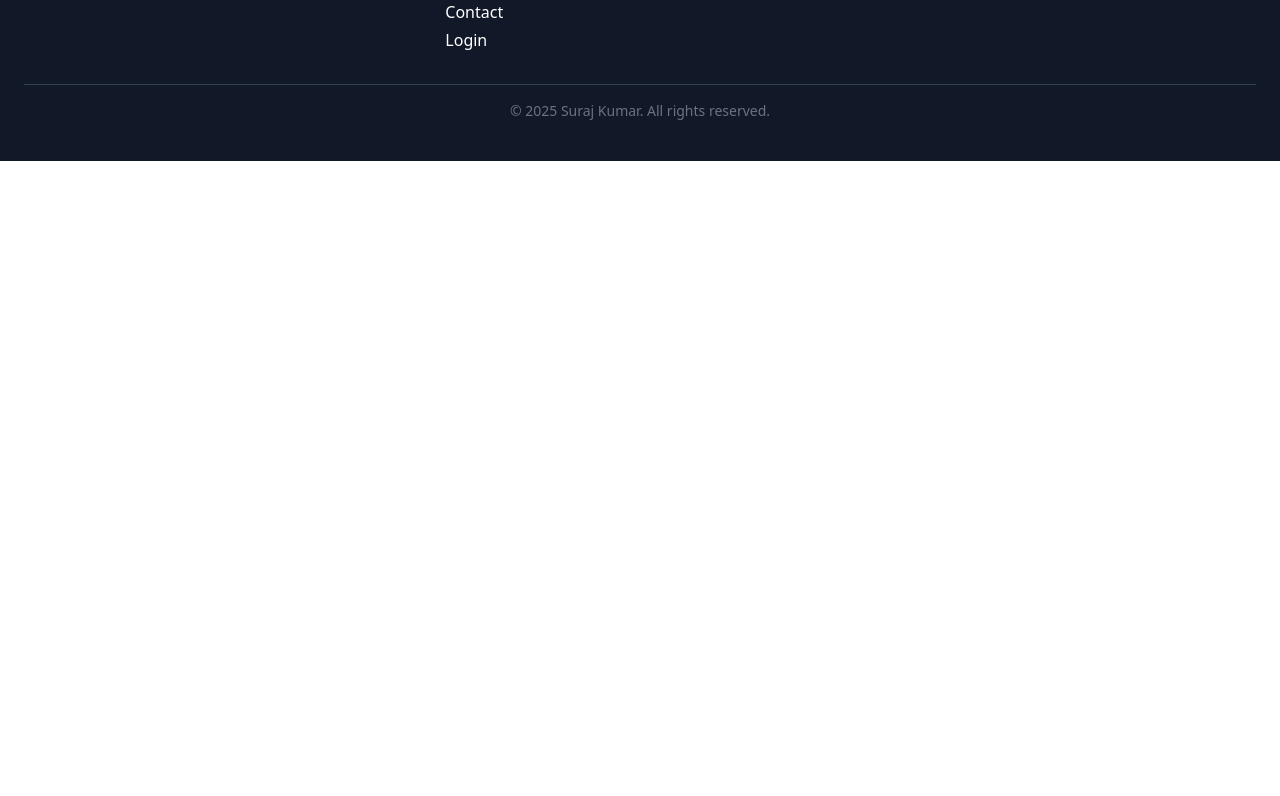
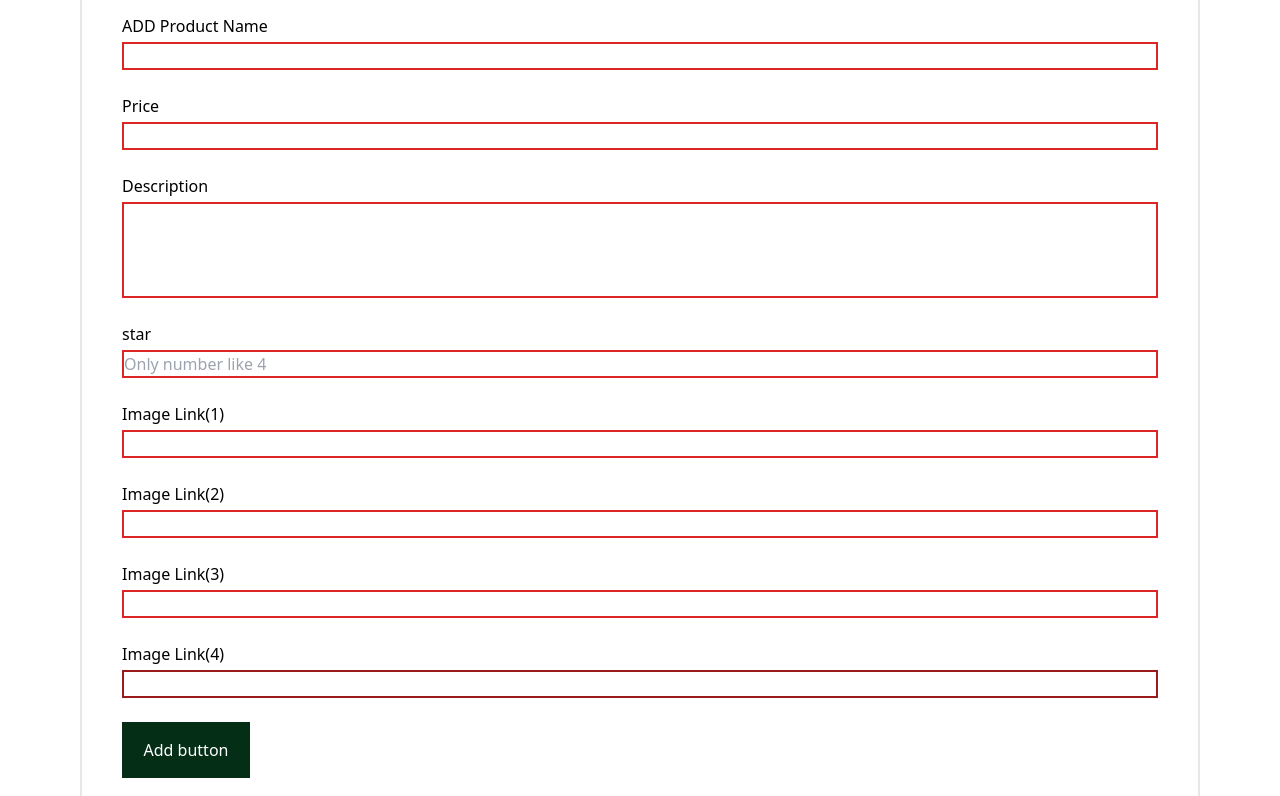
Before and after one commit to MrSuraj1/achi-frontend, a React (Vite) app: page /addChild in a window 1280 px wide. Shown: the part 304-1100 px from the top of the page. Before the commit the page ends 800 px from the top, so only its background shows below. Built offline with nearby package versions, Linux system fonts and the light colour scheme; no server answers.

Commit message:
Backend initial commit

```diff
--- a/src/App.jsx
+++ b/src/App.jsx
@@ -17,7 +17,7 @@ import Checkout from "./user/checkout.jsx";
 import Booked from './user/booked.jsx';
 import Order from './admin/order.jsx';
 import axios from 'axios';
-
+import AddChild from './admin/AddChildProduct.jsx';
 
 
 
@@ -58,6 +58,7 @@ useEffect(() => {
             <Route path="/checkout" element={<Checkout />} />
              <Route path="/booked" element={<Booked />} />
              <Route path="/admin" element={<Order />} />
+             <Route path='/addChild' element={<AddChild />} />
 
               </Routes>
 
--- /dev/null
+++ b/src/admin/AddChildProduct.jsx
@@ -0,0 +1,127 @@
+import { useState } from "react";
+import API from '../api'
+
+
+
+function AddChild(){
+
+const [product , addProduct] = useState("");
+const [price , addprice] = useState("");
+const [star ,addstar] = useState("");
+const [description , addDecription] = useState("");
+const [image , addImage] = useState("");
+const [image1 , addImage1] = useState("");
+const [image2 , addImage2] = useState("");
+const [image3 , addImage3] = useState("");
+
+const handle = async () =>{
+const sendData = await API.post('/product/add' , {
+    product,price,star,description,image,image1,image2,image3
+}
+
+
+);
+alert("product save");
+
+}
+
+return ( <>
+
+
+<form action="" method="post" className="flex m-20  p-10 flex-col justify-center border-2 rounded-sm">
+  <h1 className="text-center text-2xl mt-2 text-blue-950 border-s-blue-300 border-2 p-4">Add Product in child product</h1>
+
+<label className="mt-4">ADD Product Name</label>
+<input className="border-2 border-red-600 mt-1"
+value={product}
+
+onChange={(e)=>{
+addProduct(e.target.value);
+}}
+></input>
+<br></br>
+
+<label >Price</label>
+<input
+value={price}
+onChange={(e)=>{
+    addprice(e.target.value);
+}}
+className="border-2 border-red-600 mt-1"></input>
+<br></br>
+<label >Description</label>
+<input
+value={description}
+onChange={(e)=>{
+addDecription(e.target.value);
+}}
+className="border-2 h-24 border-red-600 mt-1"></input>
+<br></br>
+
+<label >star</label>
+<input
+value={star}
+onChange={(e)=>{
+addstar(e.target.value);
+}}
+className="border-2 border-red-600 mt-1"placeholder="Only number like 4" ></input>
+<br></br>
+
+<label >Image Link(1)</label>
+<input
+value={image}
+onChange={(e)=>{
+addImage(e.target.value);
+}}className="border-2 border-red-600 mt-1"></input>
+<br></br>
+
+<label >Image Link(2)</label>
+<input
+value={image1}
+onChange={(e)=>{
+addImage1(e.target.value);
+}}
+className="border-2 border-red-600 mt-1"></input>
+<br></br>
+
+
+<label >Image Link(3)</label>
+<input
+value={image2}
+onChange={(e)=>{
+addImage2(e.target.value);
+}}
+className="border-2 border-red-600 mt-1"></input>
+<br></br>
+
+
+<label >Image Link(4)</label>
+<input
+value={image3}
+
+onChange={(e)=>{
+addImage3(e.target.value);
+}}
+className="border-2 border-red-800 mt-1"></input>
+<br></br>
+
+<button
+onClick={()=>{
+    handle();
+}}
+className="bg-green-950 text-white w-32 p-4 items-center justify-center flex hover:bg-red-700">Add button</button>
+
+
+</form>
+
+<h3 className="text-center ">Any help -  contact : Suportteam@achiwear.com</h3>
+
+
+</>)
+
+
+
+}
+
+
+export default AddChild;
```
